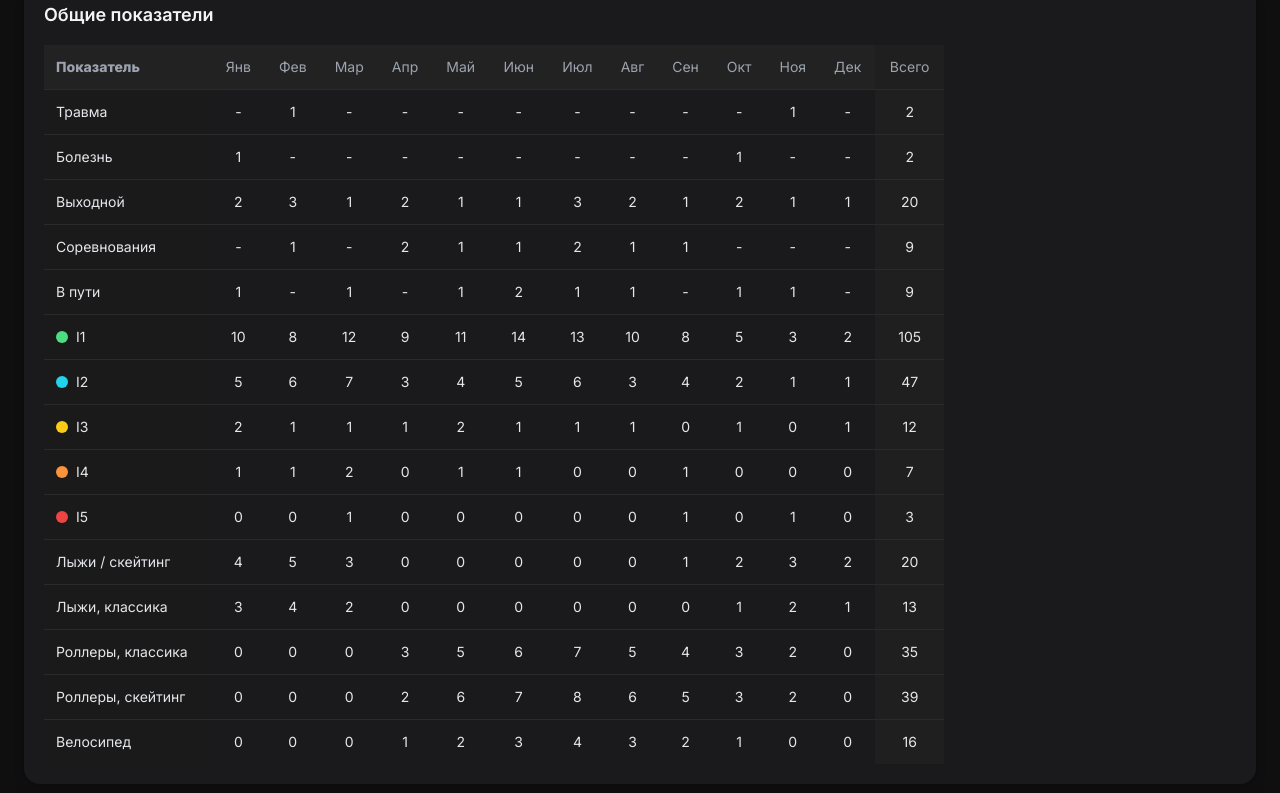
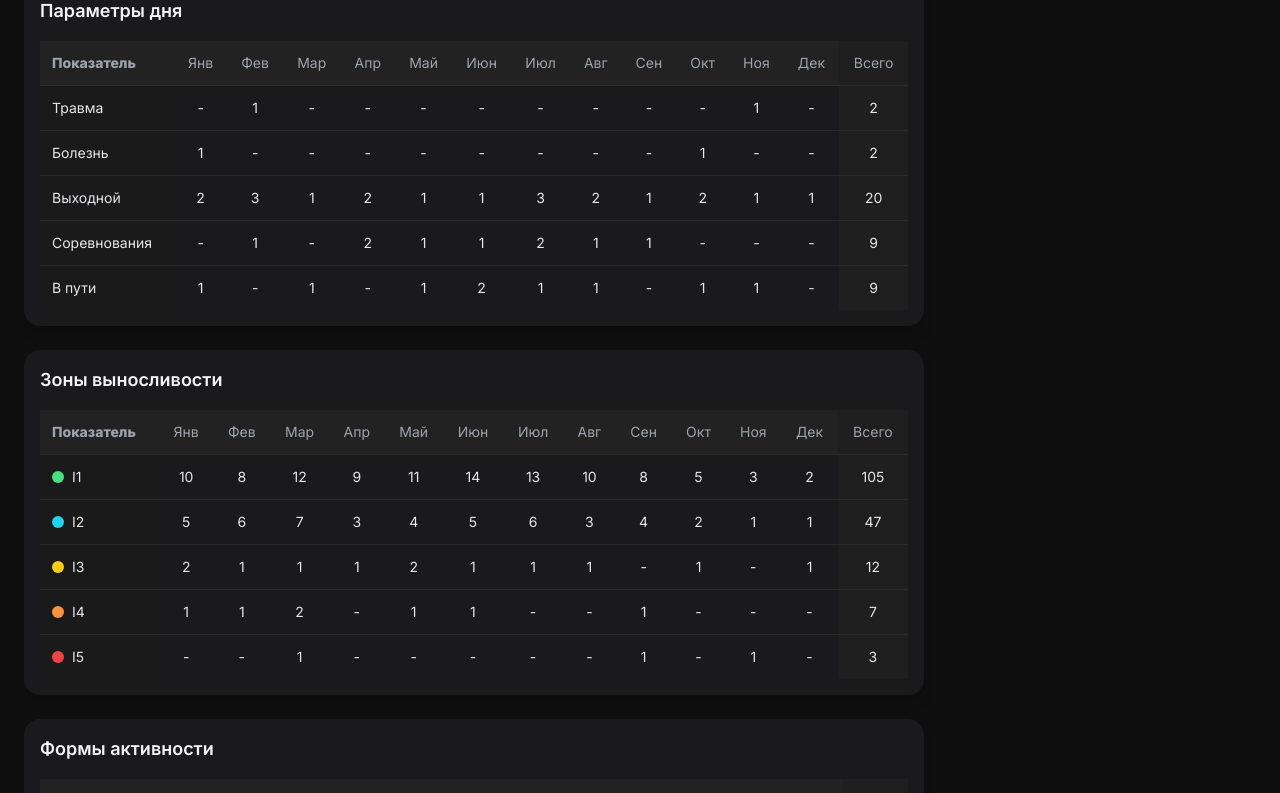
Before and after one commit to mbaliabin/dagbook-test, a React (Vite) app in the folder fasx-frontend/: page /statistics in a window 1280 px wide. Shown: the part 420-1213 px from the top of the page. Built offline with nearby package versions, Linux system fonts and the light colour scheme.

Commit message:
Доработка StatisticsPage.tsx 239

```diff
--- a/fasx-frontend/src/pages/StatisticsPage.tsx
+++ b/fasx-frontend/src/pages/StatisticsPage.tsx
@@ -198,56 +198,88 @@ export default function StatsPage() {
           </div>
         </div>
 
-        {/* Объединённая таблица */}
-        <div className="bg-[#1a1a1d] p-5 rounded-2xl shadow-lg overflow-x-auto">
-          <h2 className="text-lg font-semibold mb-4 text-gray-100">Общие показатели</h2>
-          <table className="min-w-[900px] text-sm border-collapse">
-            <thead className="sticky top-0 bg-[#222] z-20">
-              <tr className="text-gray-400 text-left">
-                <th className="p-3 sticky left-0 bg-[#222] z-30">Показатель</th>
-                {filteredMonths.map(m => <th key={m} className="p-3 text-center font-medium">{m}</th>)}
-                <th className="p-3 text-center font-medium bg-[#1f1f1f]">Всего</th>
-              </tr>
-            </thead>
-            <tbody>
-              {/* Параметры дня */}
-              {dayParams.map(row => {
-                const vals = row.months.slice(0, filteredMonths.length);
-                const total = vals.reduce((a,b)=>a+b,0);
-                return (
-                  <tr key={row.param} className="border-t border-[#2a2a2a] hover:bg-[#252525]/50">
-                    <td className="p-3 sticky left-0 bg-[#1a1a1a] font-medium">{row.param}</td>
-                    {vals.map((v,i)=><td key={i} className="p-3 text-center">{v>0?v:"-"}</td>)}
-                    <td className="p-3 text-center font-medium bg-[#1f1f1f]">{total}</td>
-                  </tr>
-                )
-              })}
+        {/* Обёртка для горизонтального скролла */}
+        <div className="overflow-x-auto">
+          <div className="inline-block min-w-[900px] space-y-6">
 
-              {/* Зоны выносливости */}
-              {filteredEnduranceZones.map(z => (
-                <tr key={z.zone} className="border-t border-[#2a2a2a] hover:bg-[#252525]/50">
-                  <td className="p-3 sticky left-0 bg-[#1a1a1a] font-medium flex items-center gap-2">
-                    <span className="w-3 h-3 rounded-full" style={{backgroundColor:z.color}}></span>
-                    {z.zone}
-                  </td>
-                  {z.months.map((v,i)=><td key={i} className="p-3 text-center">{v}</td>)}
-                  <td className="p-3 text-center font-medium bg-[#1f1f1f]">{z.total}</td>
-                </tr>
-              ))}
+            {/* Таблица Параметры дня */}
+            <Table
+              title="Параметры дня"
+              headers={filteredMonths}
+              rows={dayParams.map(r => ({
+                label: r.param,
+                values: r.months.slice(0, filteredMonths.length),
+                total: r.months.slice(0, filteredMonths.length).reduce((a,b)=>a+b,0)
+              }))}
+            />
 
-              {/* Формы активности */}
-              {filteredMovementTypes.map(m => (
-                <tr key={m.type} className="border-t border-[#2a2a2a] hover:bg-[#252525]/50">
-                  <td className="p-3 sticky left-0 bg-[#1a1a1a] font-medium">{m.type}</td>
-                  {m.months.map((v,i)=><td key={i} className="p-3 text-center">{v}</td>)}
-                  <td className="p-3 text-center font-medium bg-[#1f1f1f]">{m.total}</td>
-                </tr>
-              ))}
-            </tbody>
-          </table>
+            {/* Таблица Зоны выносливости */}
+            <Table
+              title="Зоны выносливости"
+              headers={filteredMonths}
+              rows={filteredEnduranceZones.map(z => ({
+                label: z.zone,
+                color: z.color,
+                values: z.months,
+                total: z.total
+              }))}
+            />
+
+            {/* Таблица Формы активности */}
+            <Table
+              title="Формы активности"
+              headers={filteredMonths}
+              rows={filteredMovementTypes.map(m => ({
+                label: m.type,
+                values: m.months,
+                total: m.total
+              }))}
+            />
+          </div>
         </div>
 
       </div>
     </div>
   );
 }
+
+// Компонент таблицы с фиксацией первого столбца и заголовка
+interface TableRow {
+  label: string;
+  color?: string;
+  values: number[];
+  total: number;
+}
+
+interface TableProps {
+  title: string;
+  headers: string[];
+  rows: TableRow[];
+}
+
+const Table: React.FC<TableProps> = ({ title, headers, rows }) => (
+  <div className="bg-[#1a1a1d] p-4 rounded-2xl shadow-lg min-w-[900px]">
+    <h2 className="text-lg font-semibold mb-4 text-gray-100">{title}</h2>
+    <table className="border-collapse text-sm min-w-full">
+      <thead className="sticky top-0 bg-[#222] z-10">
+        <tr className="text-gray-400 text-left">
+          <th className="p-3 sticky left-0 bg-[#222] z-20">Показатель</th>
+          {headers.map(h => <th key={h} className="p-3 text-center font-medium">{h}</th>)}
+          <th className="p-3 text-center font-medium bg-[#1f1f1f]">Всего</th>
+        </tr>
+      </thead>
+      <tbody>
+        {rows.map((row, idx) => (
+          <tr key={idx} className="border-t border-[#2a2a2a] hover:bg-[#252525]/50">
+            <td className="p-3 sticky left-0 bg-[#1a1a1a] font-medium flex items-center gap-2">
+              {row.color && <span className="w-3 h-3 rounded-full" style={{backgroundColor: row.color}}></span>}
+              {row.label}
+            </td>
+            {row.values.map((v,i)=> <td key={i} className="p-3 text-center">{v>0?v:"-"}</td>)}
+            <td className="p-3 text-center font-medium bg-[#1f1f1f]">{row.total}</td>
+          </tr>
+        ))}
+      </tbody>
+    </table>
+  </div>
+);
```
